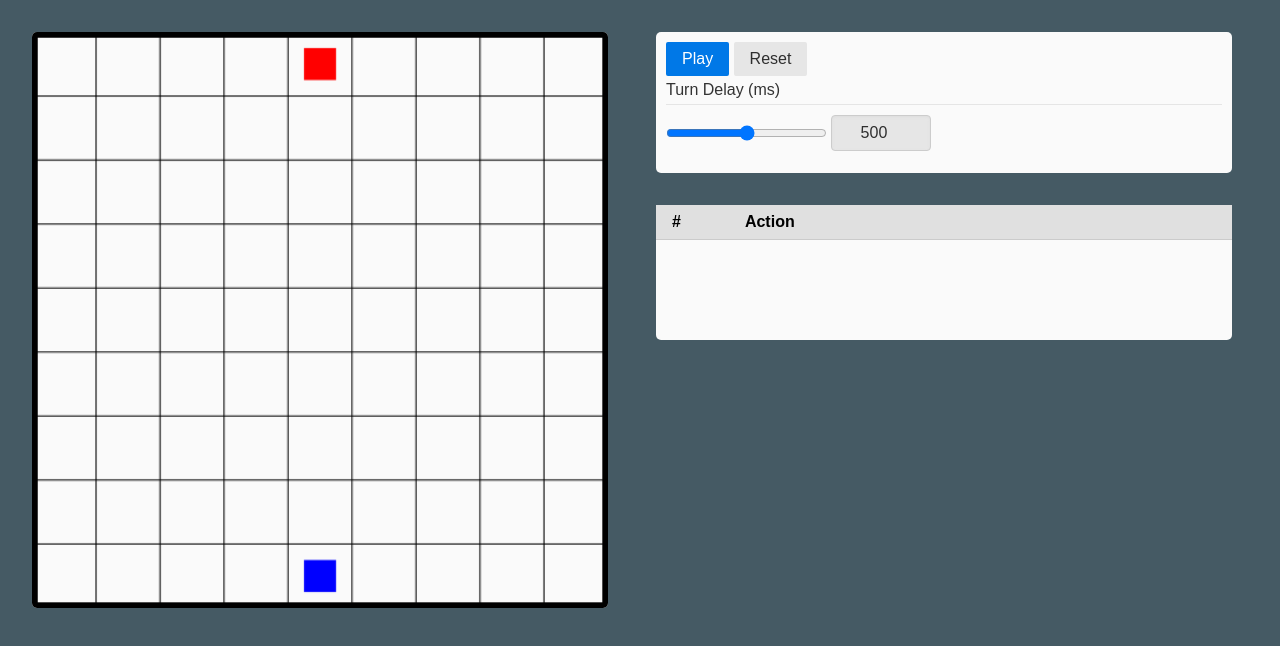
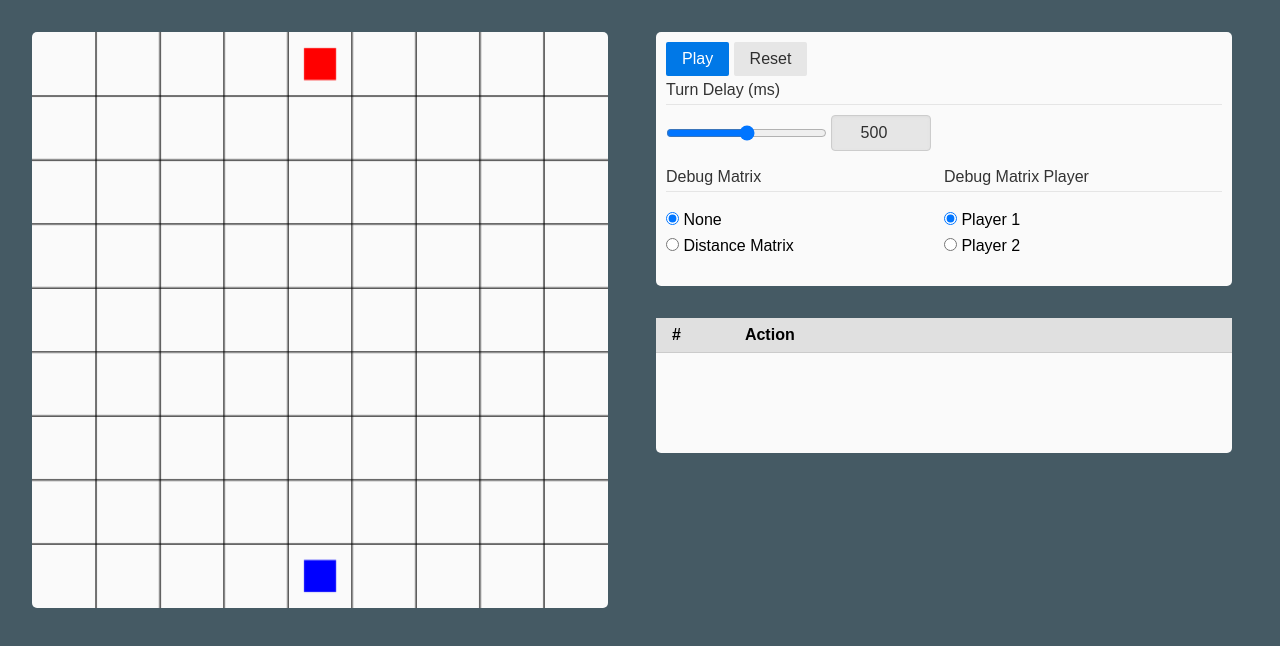
Before and after one commit to zack-hill/quoridor-web, a plain HTML site: page index.html in a window 1280 px wide. Drawn offline with nearby package versions, Linux system fonts and the light colour scheme.

Commit message:
Add distance matrix visualization

```diff
--- a/board-state.js
+++ b/board-state.js
@@ -126,7 +126,7 @@ class BoardState {
         return this.getDistanceMatrix(index).getValue(playerPosition.x, playerPosition.y);
     }
 
-    draw(canvas) {
+    draw(canvas, showDebugMatrix, debugMatrixPlayerIndex) {
         var width = canvas.width;
         var height = canvas.height;
         var cellWidth = width / 9;
@@ -138,11 +138,28 @@ class BoardState {
         // Clear canvas
         ctx.clearRect(0, 0, canvas.width, canvas.height);
 
-        // Draw outer border
-        ctx.lineWidth = wallWidth * 2;
-        ctx.beginPath();
-        ctx.rect(0, 0, width, height);
-        ctx.stroke();
+        if (showDebugMatrix) {
+            let debugMatrix = this.getDistanceMatrix(debugMatrixPlayerIndex);
+            let maxValue = debugMatrix.getMaxValue();
+            for (let y = 0; y < 9; y++) {
+                for (let x = 0; x < 9; x++) {
+                    let value = debugMatrix.getValue(x, y);
+                    if (value == -1) {
+                        ctx.fillStyle = "#808080";
+                    }
+                    else if (value == 0) {
+                        ctx.fillStyle = "#00FF00";
+                    }
+                    else {
+                        let scaledColor = Math.floor(230 - value / maxValue * 175);
+                        ctx.fillStyle = "#00" + ("0" +(scaledColor).toString(16)).substr(-2) + "00";
+                    }
+
+                    drawRect(ctx, cellWidth * x, cellHeight * (8 - y), cellWidth, cellHeight)
+                }
+            }
+        }
+
 
         // Draw cell borders
         ctx.lineWidth = 1;
--- a/game.js
+++ b/game.js
@@ -43,7 +43,7 @@ class Game {
         this.turns = [new Turn(new BoardState(), -1, null)];
     }
 
-    draw(canvas) {
-        this.turns[this.turns.length - 1].boardState.draw(canvas);
+    draw(canvas, showDebugMatrix, debugMatrixPlayerIndex) {
+        this.turns[this.turns.length - 1].boardState.draw(canvas, showDebugMatrix, debugMatrixPlayerIndex);
     }
 }
--- a/index.html
+++ b/index.html
@@ -36,6 +36,28 @@
                         <input id="turnDelayValue" class="pure-button" type="number" value="500" min=0 step=50 onchange="onDelayChange(this.value)">
                     </fieldset>
                 </div>
+                <div class="pure-g pure-u-1-2 pure-form">
+                    <fieldset id="turnDelayFieldset">
+                        <legend>Debug Matrix</legend>
+                        <label for="dm-none" class="pure-radio">
+                            <input id="dm-none" type="radio" name="debugMatrix" checked=true onchange="draw()"> None
+                        </label>
+                        <label for="dm-distance-matrix" class="pure-radio">
+                            <input id="dm-distance-matrix" type="radio" name="debugMatrix" onchange="draw()"> Distance Matrix
+                        </label>
+                    </fieldset>
+                </div>
+                <div class="pure-g pure-u-1-2 pure-form">
+                    <fieldset id="turnDelayFieldset">
+                        <legend>Debug Matrix Player</legend>
+                        <label for="dmp-player1" class="pure-radio">
+                            <input id="dmp-player1" type="radio" name="debugMatrixPlayer" checked=true onchange="draw()"> Player 1
+                        </label>
+                        <label for="dmp-player2" class="pure-radio">
+                            <input id="dmp-player2" type="radio" name="debugMatrixPlayer" onchange="draw()"> Player 2
+                        </label>
+                    </fieldset>
+                </div>
             </div>
             <table class="pure-table pure-table-horizontal panel" id="turn-table" >
                 <colgroup>
--- a/script.js
+++ b/script.js
@@ -6,6 +6,12 @@ function resizeCanvas() {
     canvas.width = canvas.clientWidth;
     canvas.height = canvas.clientWidth;
     game.draw(canvas);
+}
+
+function draw() {
+    let showDebugMatrix = document.getElementById("dm-distance-matrix").checked;
+    let debugMatrixPlayerIndex = document.getElementById("dmp-player1").checked ? 0 : 1;
+    game.draw(canvas, showDebugMatrix, debugMatrixPlayerIndex);
 }
 
 function onLoad() {
@@ -17,7 +23,7 @@ function onLoad() {
     let player1 = new Player();
     let player2 = new Player();
     game = new Game(player1, player2);
-    game.draw(canvas);
+    draw()
 }
 
 function sleep() {
@@ -45,7 +51,7 @@ async function onPlay() {
 
         insertTurnRow(game.turns.length - 1, turn.action.toString());
 
-        turn.boardState.draw(canvas);
+        draw()
         await sleep();
     }
     console.log("Player " + (game.winningPlayerIndex + 1) + " Wins!");
```
